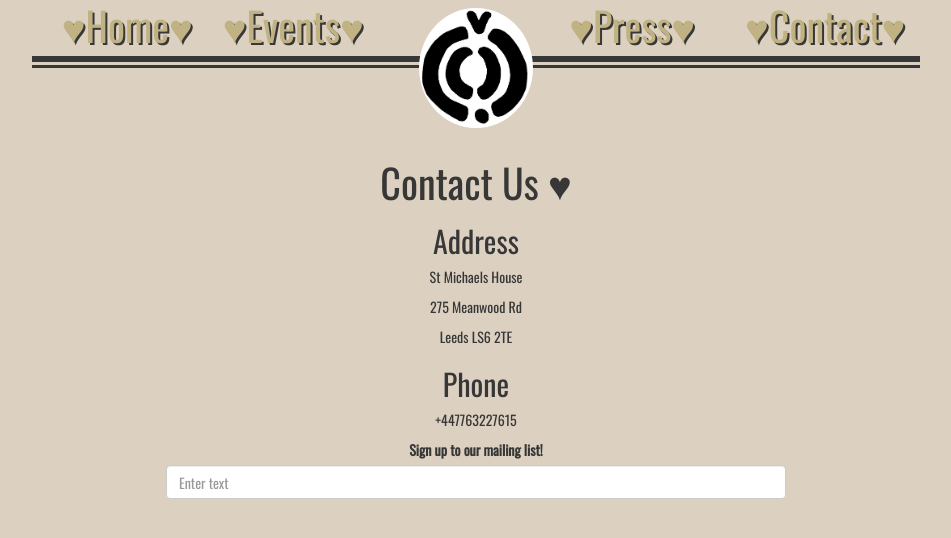
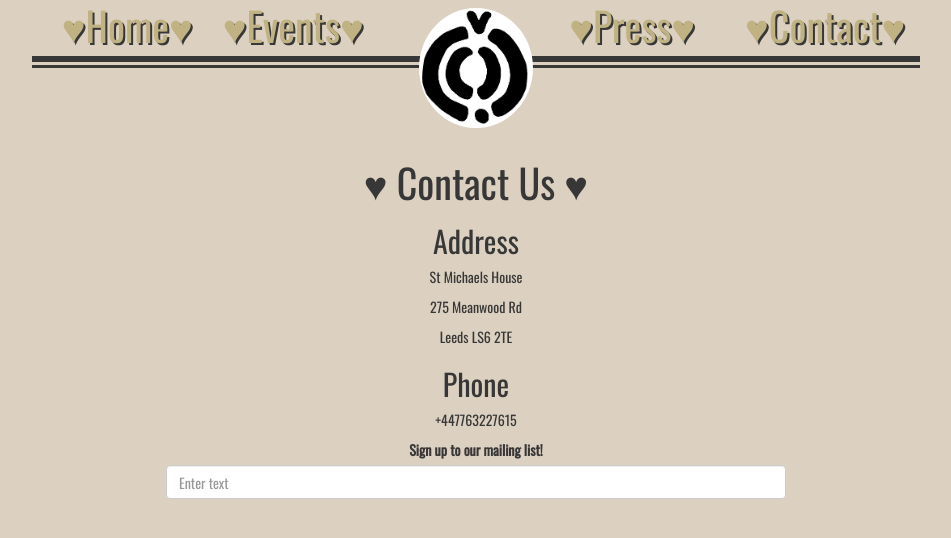
Before and after one commit to bertiespell/slt_drp, a React (Create React App) app: page /contact in a window 1280 px wide. Shown: the top 538 px of the page, without its empty margins (164-1115 px from the left). Built offline with nearby package versions, Linux system fonts and the light colour scheme.

Commit message:
Adding love heart to lefthand side of contact form

```diff
--- a/src/components/contact.js
+++ b/src/components/contact.js
@@ -74,7 +74,7 @@ class Contact extends Component {
     render() {
         return (
             <div className="form-container">
-                <h1 className="contact-us">Contact Us &hearts;</h1>
+                <h1 className="contact-us">&hearts; Contact Us &hearts;</h1>
                 <div className="contact-info-left">
                 <h2>Address</h2>
                 <p>St Michaels House</p>
```
